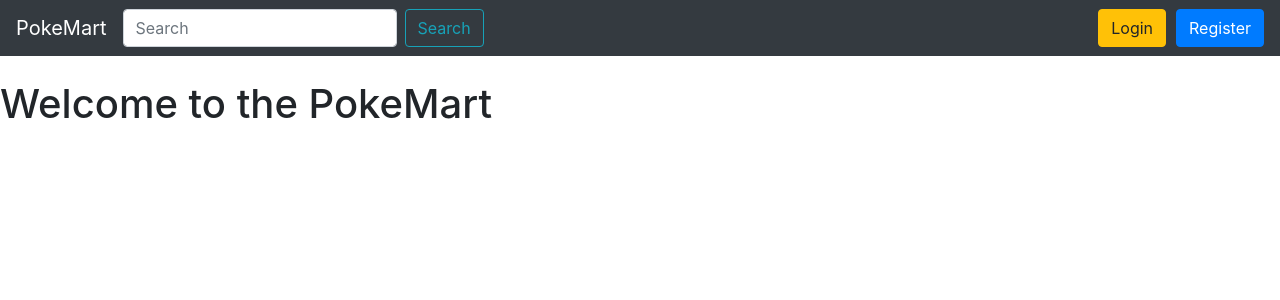
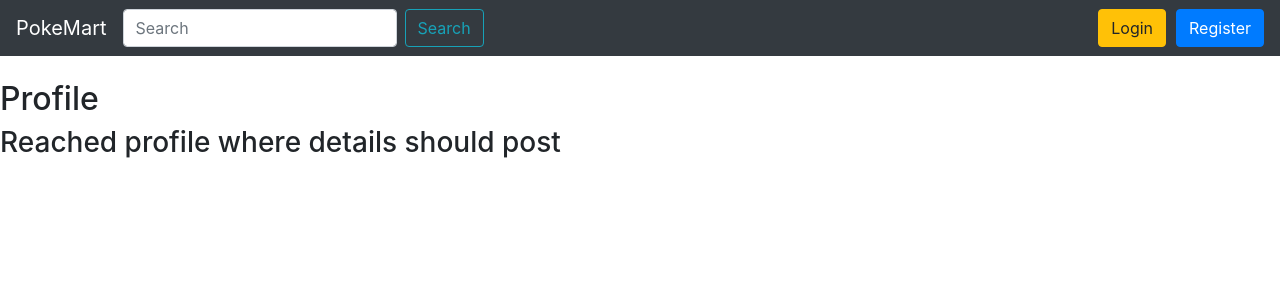
Before and after one commit to jeremyabui/pokemart, a React (Create React App) app: page /profile in a window 1280 px wide. Shown: the top 300 px of the page. Built offline with nearby package versions, Linux system fonts and the light colour scheme; no server answers.

Commit message:
Created profile container and link

```diff
--- a/src/App.js
+++ b/src/App.js
@@ -4,7 +4,7 @@ import { withRouter } from 'react-router-dom'
 import axios from 'axios';
 
 // Internal Modules
-// import Routes from './config/routes';
+import Routes from './config/routes';
 import NavbarContainer from './components/Navbar/Navbar';
 // import Navbar from './components/Navbar/Navbar'
 
@@ -43,8 +43,8 @@ class App extends Component {
     return (
       <>
         <NavbarContainer currentUser={this.state.currentUser} setCurrentUser={this.setCurrentUser} logout={this.logout}/>
-        <Home />
-        {/* <Routes currentUser={this.state.currentUser} setCurrentUser={this.setCurrentUser} /> */}
+        {/* <Home /> */}
+        <Routes currentUser={this.state.currentUser} setCurrentUser={this.setCurrentUser} />
       </>
     );
   }
--- a/src/components/Navbar/Navbar.js
+++ b/src/components/Navbar/Navbar.js
@@ -9,6 +9,7 @@ import Nav from 'react-bootstrap/Nav'
 import Button from 'react-bootstrap/Button';
 import Form from 'react-bootstrap/Form'
 import FormControl from 'react-bootstrap/FormControl'
+import ProfileContainer from '../../containers/ProfileContainer/ProfileContainer'
 // CSS
 import './Navbar.css'
 
@@ -39,6 +40,8 @@ class NavbarContainer extends Component {
               </>
             :
               <>
+                {/* <Nav.Link href='<ProfileContainer />'>Profile</Nav.Link> */}
+                <NavLink className="nav-link" to="/profile">Profile</NavLink>
                 <button onClick={this.props.logout}>Logout</button>
               </>
             }
--- a/src/components/Profile/Profile.js
+++ b/src/components/Profile/Profile.js
@@ -5,7 +5,7 @@ const Profile = props => {
   return (
     <>
       <div className="profileInfo">
-        <h3>Welcome</h3>
+        <h3>Reached profile where details should post</h3>
       </div>
     </>
   )
--- a/src/config/routes.js
+++ b/src/config/routes.js
@@ -19,6 +19,6 @@ export default ({ currentUser, setCurrentUser }) => (
       )}
     />
 
-    <Route path='/profile' component={ProfileContainer} />
+    <Route path="/profile" component={ProfileContainer} />
   </Switch>
 )
```
